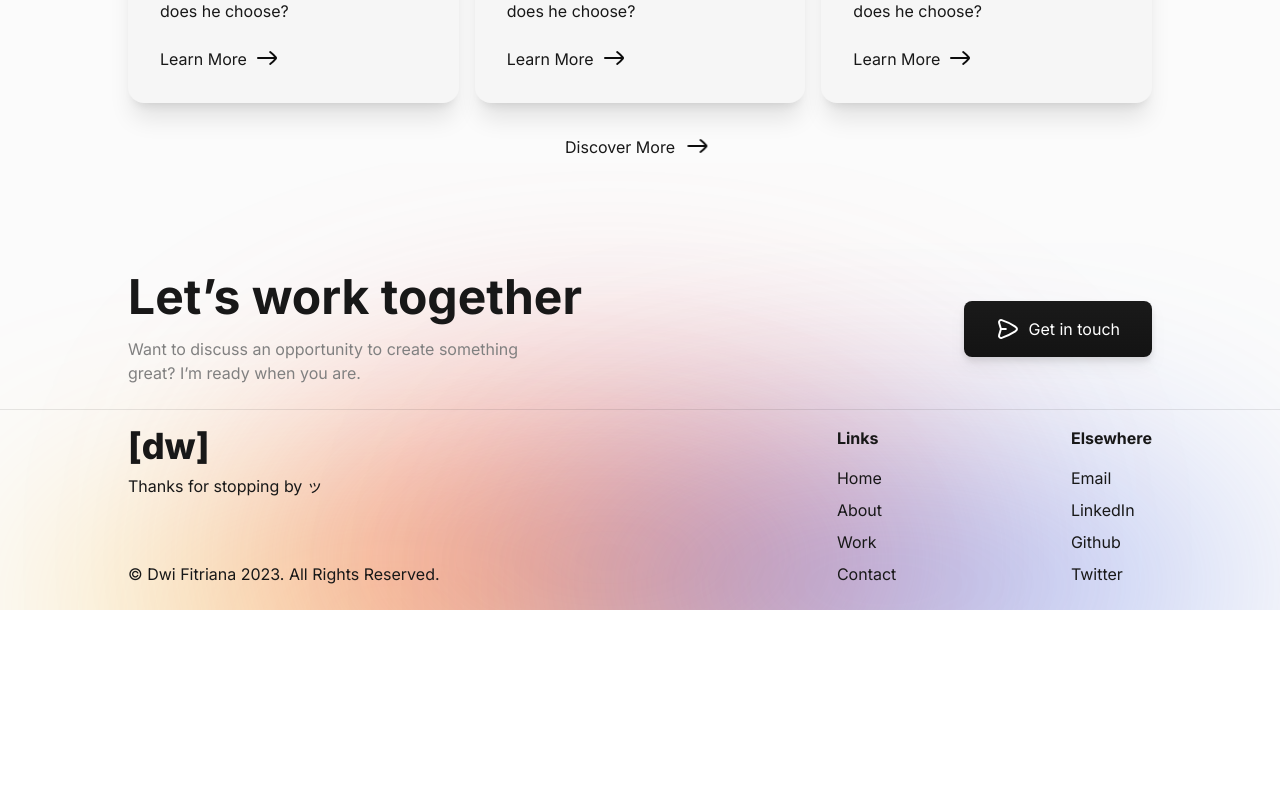
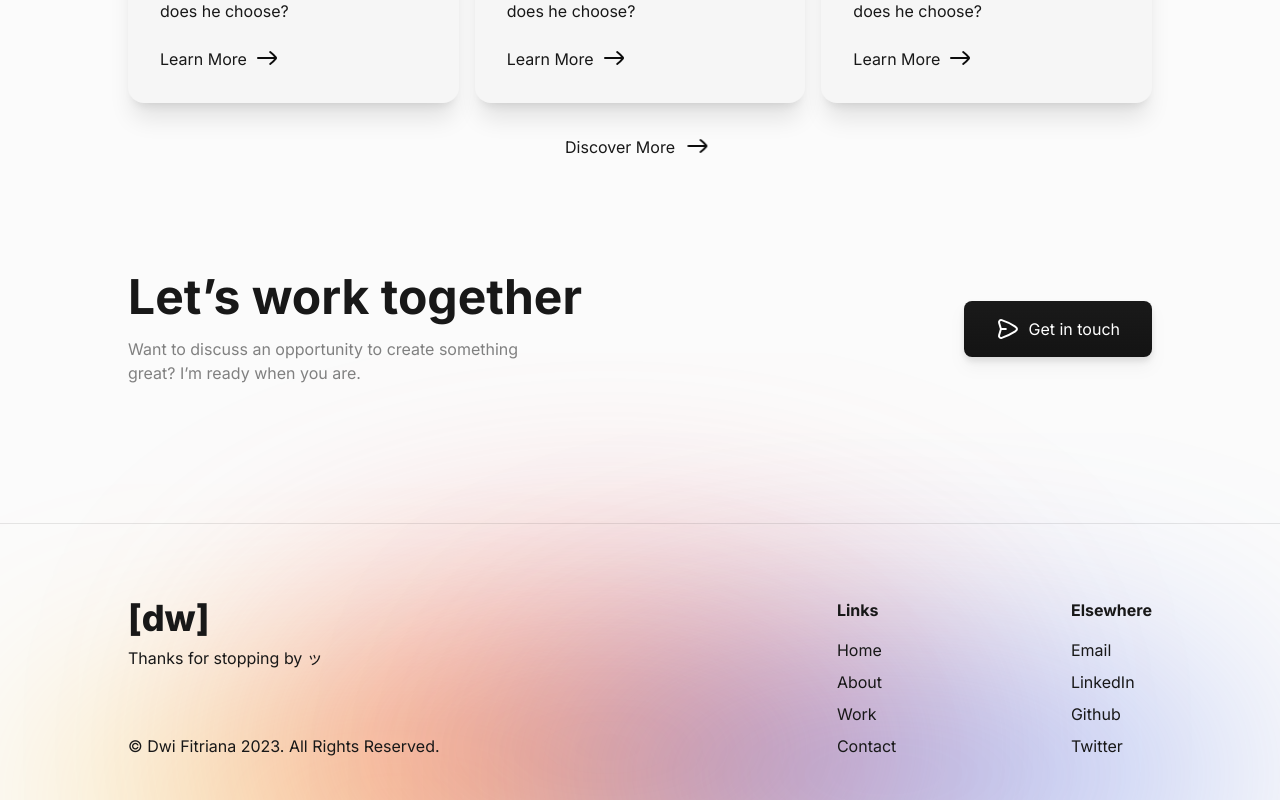
Before and after one commit to dwirizkyfitriana/portfolio, a Next.js app: page / in a window 1280 px wide. Shown: the part 1541-2341 px from the top of the page. Before the commit the page ends 2151 px from the top, so only its background shows below. Built offline with nearby package versions, Linux system fonts and the light colour scheme.

Commit message:
feat(footer): adjust paddings

```diff
--- a/components/molecules/Contact.tsx
+++ b/components/molecules/Contact.tsx
@@ -4,7 +4,7 @@ import { constants } from '@/utils/constants'
 
 const Contact = () => {
   return (
-    <div className='flex flex-col md:flex-row justify-between items-center mt-[114px] gap-4 w-full'>
+    <div className='flex flex-col md:flex-row justify-between items-center mt-[114px] gap-4 w-full mb-[114px]'>
       <div className='flex flex-col gap-4 items-center md:items-start'>
         <h1 className='font-bold text-3xl md:text-5xl'>Let’s work together</h1>
         <p className=' text-dark-grey w-full md:w-2/3 dark:text-medium-grey text-center md:text-start'>
--- a/style/globals.css
+++ b/style/globals.css
@@ -104,7 +104,7 @@ body {
 }
 
 .footer-container {
-  @apply flex w-full justify-center pt-4 pb-48 md:pb-6 border-t border-t-black-10% dark:border-t-white-10% mt-6;
+  @apply flex w-full justify-center pt-[74px] pb-48 md:pb-[42px] border-t border-t-black-10% dark:border-t-white-10% mt-6;
 }
 
 .footer-content {
```
